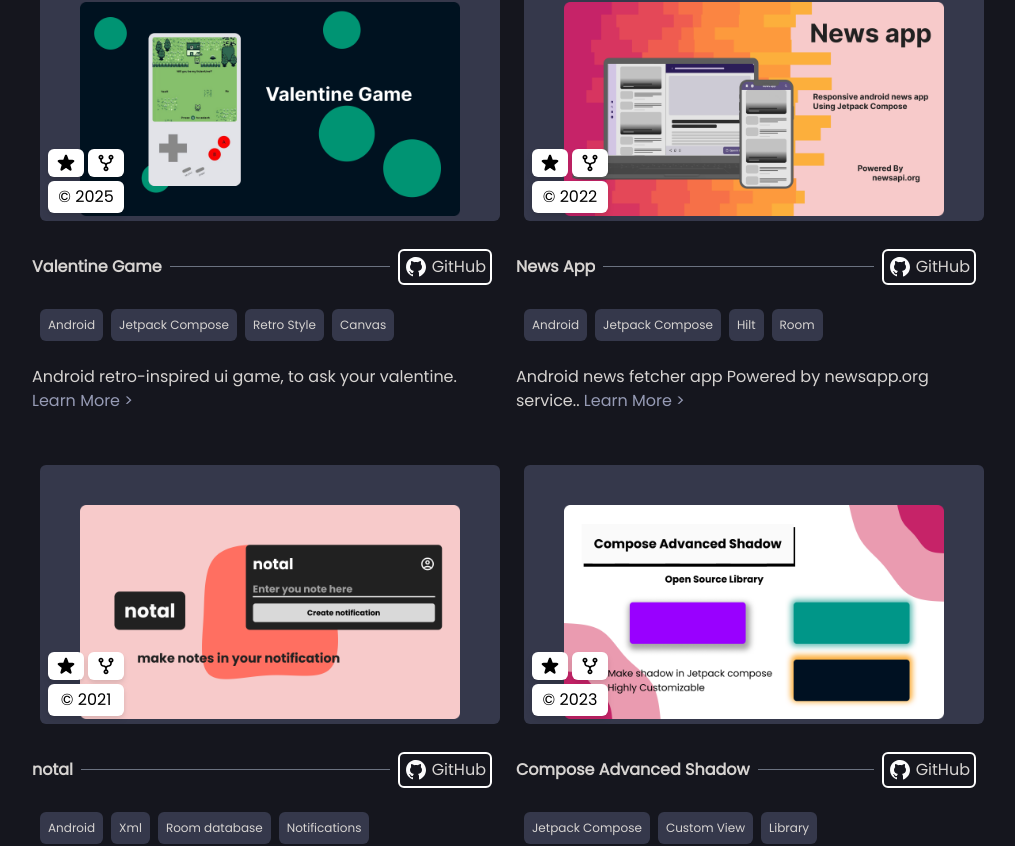
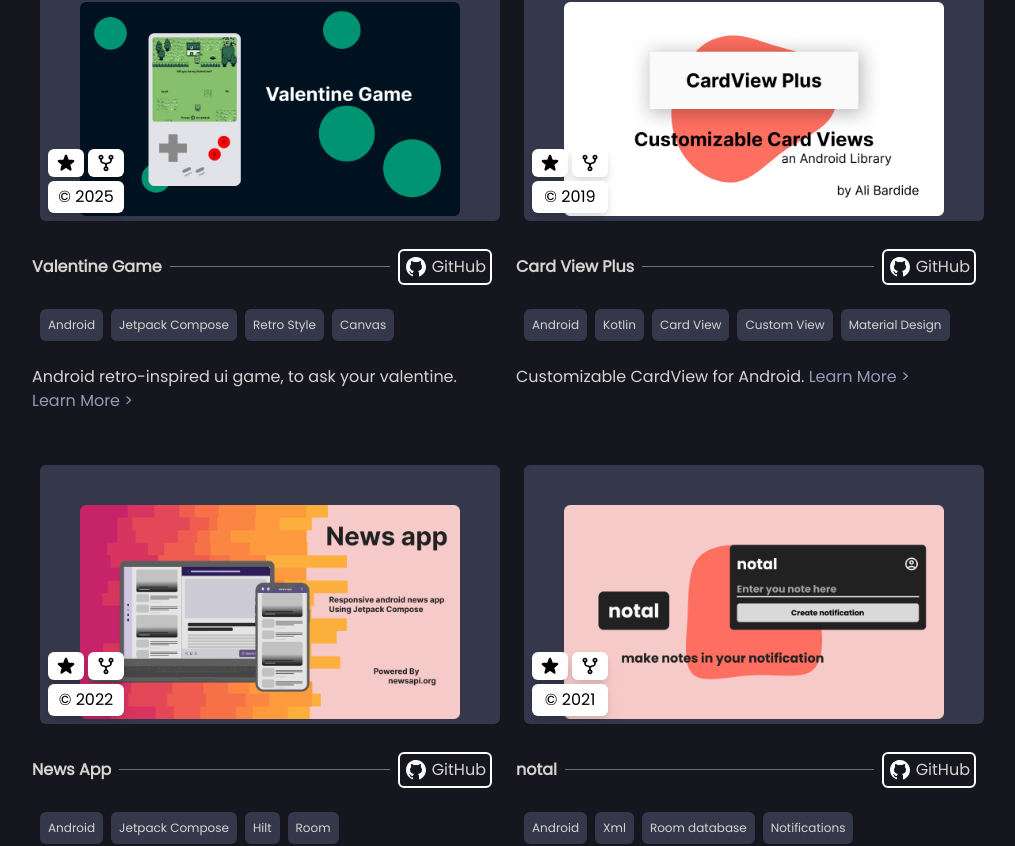
Before and after one commit to alibardide5124/phoenix-portfolio, a React (Vite) app: page / in a window 1280 px wide. Shown: the part 1954-2800 px from the top of the page, without its empty margins (136-1151 px from the left). Built offline with nearby package versions, Linux system fonts and the light colour scheme; no server answers.

Commit message:
Add Project

```diff
--- a/src/components/Portfolio.jsx
+++ b/src/components/Portfolio.jsx
@@ -91,7 +91,7 @@
         </motion.div>
         <div className="flex flex-col absolute bottom-0 start-0 m-2 gap-1">
           <ProjectMetaData repo={repo} />
-          <p className="bg-white drop-shadow-md text-black text-md rounded-md px-2 py-1">&copy; {year}</p>
+          <p className="bg-white drop-shadow-lg text-black text-md rounded-md px-2 py-1">&copy; {year}</p>
         </div>
       </motion.div>
       <div
@@ -154,8 +154,8 @@
 
   return (
     <div className="flex flex-column gap-1" >
-      <p className="bg-white drop-shadow-md text-black text-md rounded-md px-2 py-1"><StarIcon className="size-5 stroke-black fill-black"/> {repoData.stargazers_count}</p>
-      <p className="bg-white drop-shadow-md text-black text-md rounded-md px-2 py-1"><ForkIcon className="size-5 fill-black" /> {repoData.forks_count}</p>
+      <p className="bg-white drop-shadow-lg text-black text-md rounded-md px-2 py-1"><StarIcon className="size-5 stroke-black fill-black"/> {repoData.stargazers_count}</p>
+      <p className="bg-white drop-shadow-lg text-black text-md rounded-md px-2 py-1"><ForkIcon className="size-5 fill-black" /> {repoData.forks_count}</p>
     </div>
   );
 
--- a/src/data/portfolio.js
+++ b/src/data/portfolio.js
@@ -7,12 +7,26 @@
     repo: "valentine-game",
     skills: [ "Android", "Jetpack Compose", "Retro Style", "Canvas" ],
     summary: "Android retro-inspired ui game, to ask your valentine",
-    description: `I got the idea and used online assets to design and program this application. It uses compose Canvas an uses StateFlow to keep track of user inputs.
-    The main challenge was getting used to animations and moving character, and also changing character sprite, which was new to me.
-
-    Application ui is designed, inspired by Game Boy style, and pixel games.
-
+    description: `I got the idea and used online assets to design and program this application. It uses compose Canvas an uses StateFlow to keep track of user inputs.\n
+    The main challenge was getting used to animations and moving character, and also changing character sprite, which was new to me.\n
+    \n
+    Application ui is designed, inspired by Game Boy style, and pixel games.\n
+    \n
     It was fun.`,
+  },
+  {
+    title: "Card View Plus",
+    year: 2019,
+    imageUrl: "/assets/card-view-banner.png",
+    github: "https://github.com/alibardide5124/CardViewPlus",
+    repo: "CardViewPlus",
+    skills: [ "Android", "Kotlin", "Card View", "Custom View", "Material Design"],
+    summary: "Customizable CardView for Android",
+    description:
+    `Back in the day around 2019, I had an old phone with android 4.4 Kitkat, one of my best.\n
+    Problem was, google introduced material libraries after android 5 release, so it wansn't including me. I couldn't do shadows.\n
+    \n
+    But with support libraries - which included CardView - I made a custom version of CardView that can be animated. At least as far as I could make it at that time. Give me some credit I was a kid back then.\n`
   },
   {
     title: "News App",
```
Also changed, not shown: public/assets/card-view-banner.png (added).
